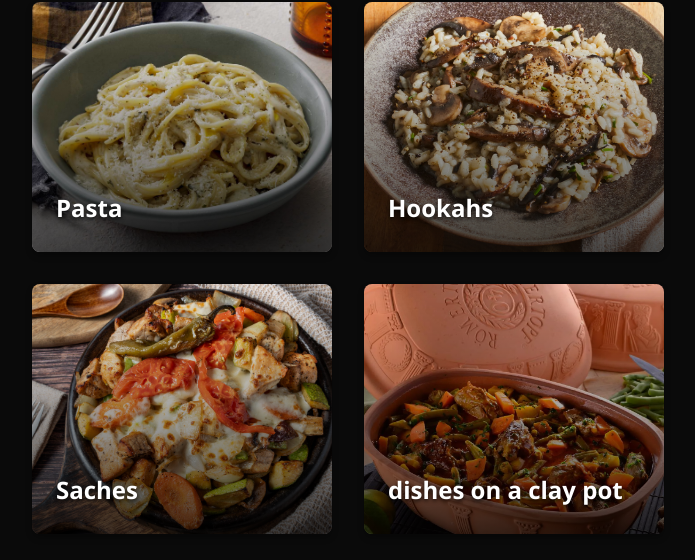
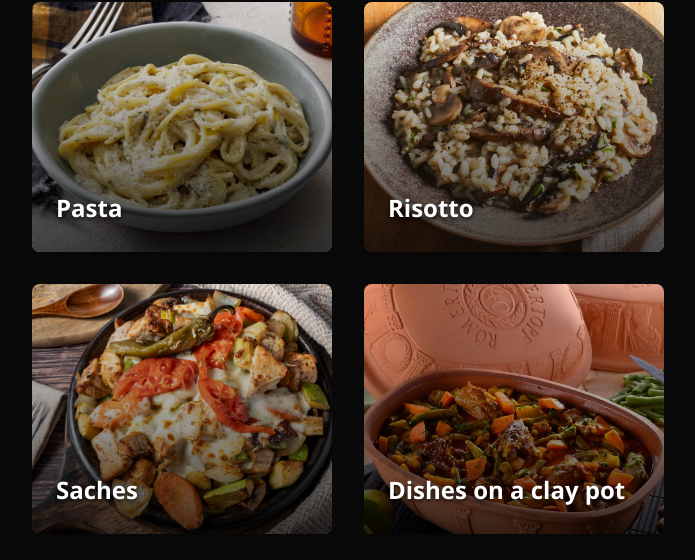
Before and after one commit to VBHOOKAH/glinaja, a website: page page1.html in a window 1280 px wide. Shown: the part 1310-1870 px from the top of the page, without its empty margins (292-987 px from the left). Drawn offline with nearby package versions, Linux system fonts and the light colour scheme; grey boxes are pictures that could not be loaded.

Commit message:
Update page1.html

```diff
--- a/page1.html
+++ b/page1.html
@@ -200,7 +200,7 @@
                     <div class="button-photo-bg1">
                         <div class="photo-overlay"></div>
                         <div class="button-text">
-                            <h3 data-en="Hookahs" data-bg="Ризото"></h3>
+                            <h3 data-en="Risotto" data-bg="Ризото"></h3>
                         </div>
                     </div>
                 </a>
@@ -216,7 +216,7 @@
                     <div class="button-photo-bg1">
                         <div class="photo-overlay"></div>
                         <div class="button-text">
-                            <h3 data-en="dishes on a clay pot" data-bg="На керемида"></h3>
+                            <h3 data-en="Dishes on a clay pot" data-bg="На керемида"></h3>
                         </div>
                     </div>
                 </a>
```
